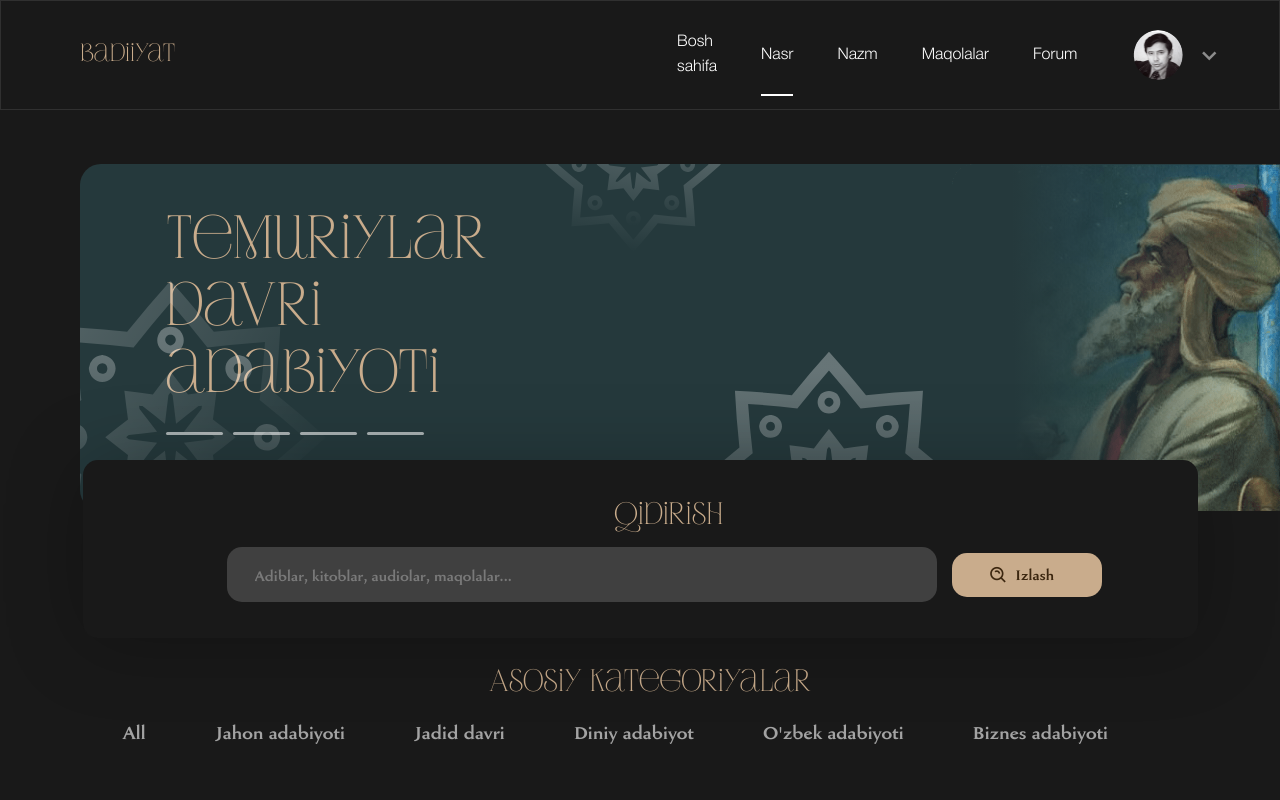
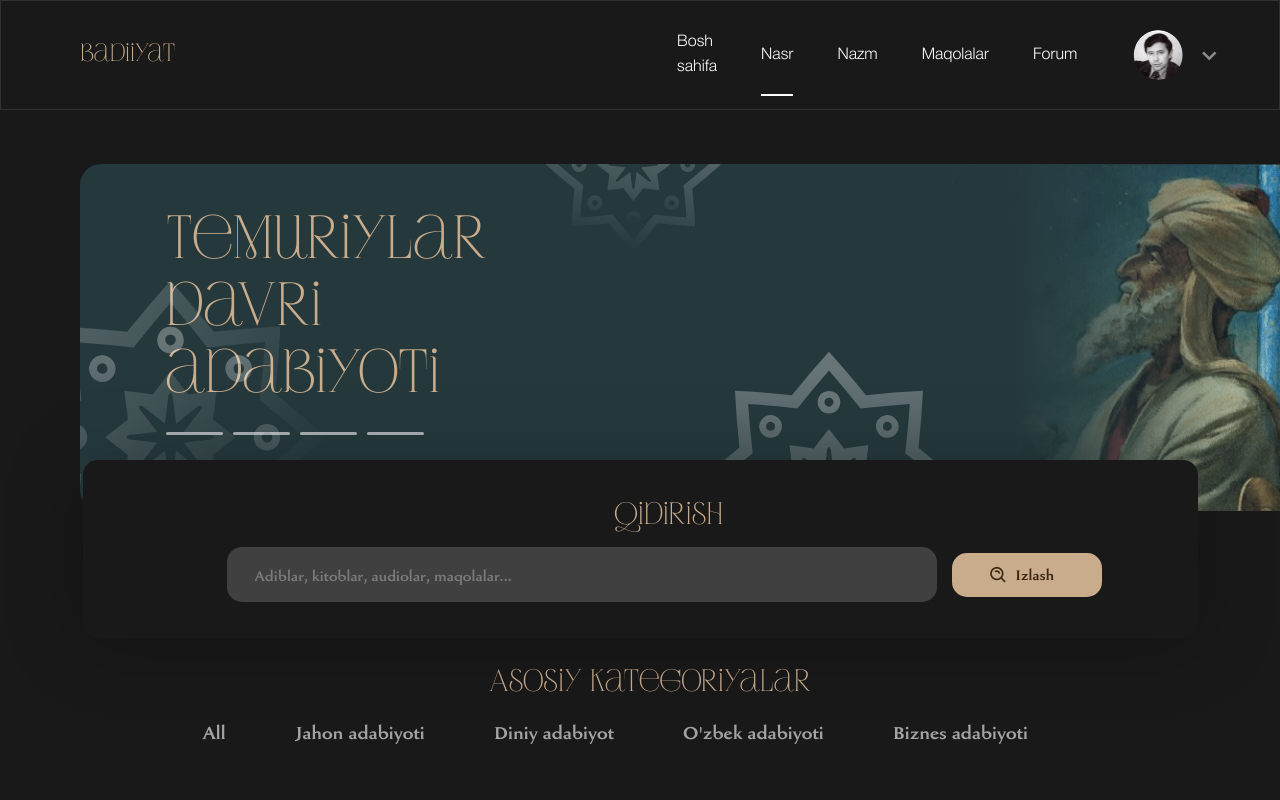
Before and after one commit to AzizRakhim/badiiyatNew, a React (Create React App) app: page /nasr in a window 1280 px wide. Shown: the top 800 px of the page. Built offline with nearby package versions, Linux system fonts and the light colour scheme; a web font is replaced by a local one.

Commit message:
deleted jadid from book category

```diff
--- a/src/components/Nasr/NasrCategory/NasrCategory.jsx
+++ b/src/components/Nasr/NasrCategory/NasrCategory.jsx
@@ -4,8 +4,8 @@ import PortfolioItem from '../../Main/Category/Portfolio/PortfolioItem/Portfolio
 import NasrFilter from './NasrFilter/NasrFilter';
 
 function NasrCategory(props) {
-  let categoryArr = ["All", "Jahon adabiyoti", "Jadid davri", "Diniy adabiyot", "O'zbek adabiyoti", "Biznes adabiyoti"];
-  let typeArr = ["all", "jahon", "jadid", "diniy", "o'zbek", "biznes"];
+  let categoryArr = ["All", "Jahon adabiyoti", "Diniy adabiyot", "O'zbek adabiyoti", "Biznes adabiyoti"];
+  let typeArr = ["all", "jahon", "diniy", "o'zbek", "biznes"];
 
   return (
     <section className='category'>
```
